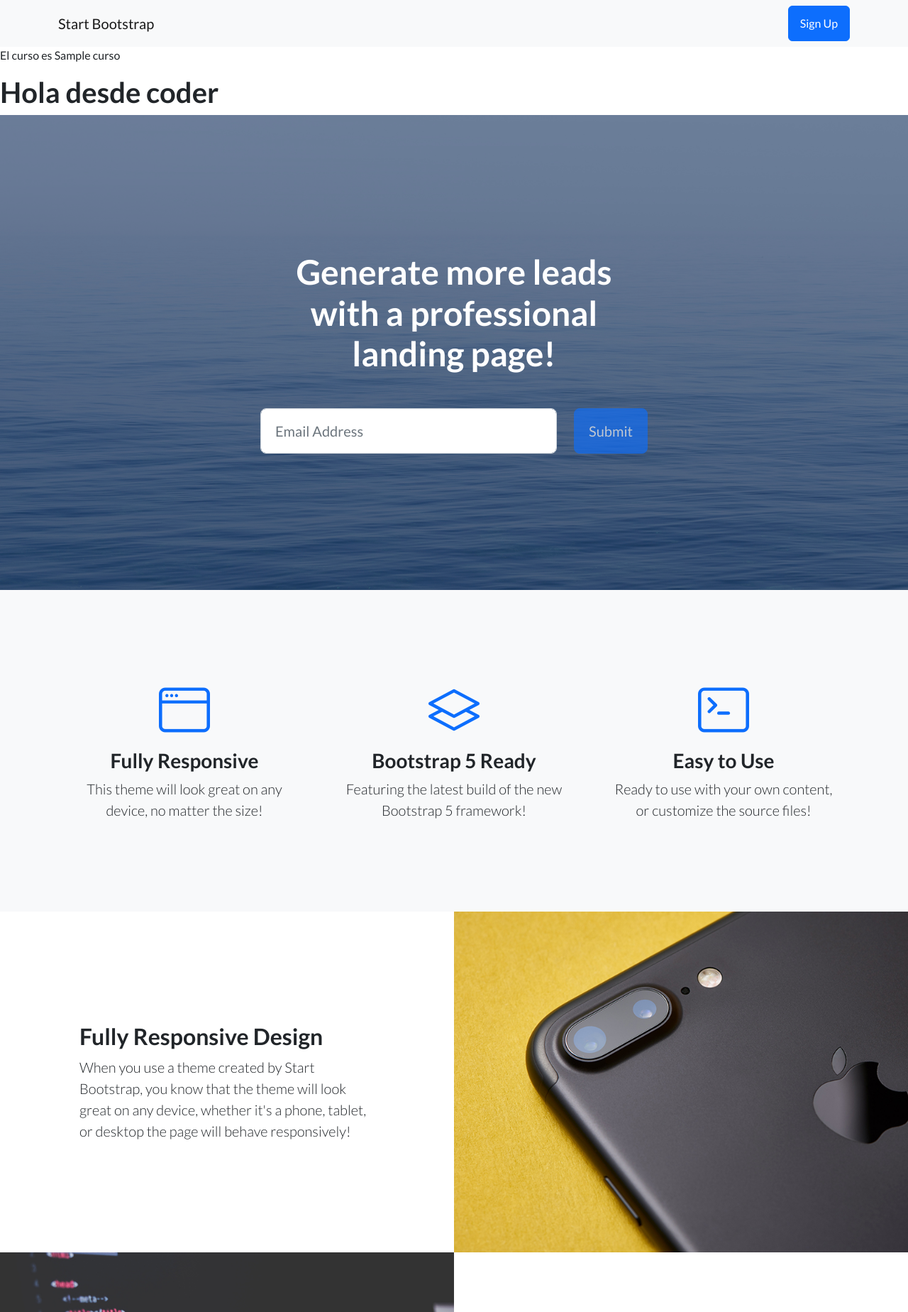
After one commit to Crisforas/PythonCoder47785, a Django app: template templates/base/index.html in a window 1280 px wide. The commit adds this page. Shown: the top 1848 px of the page at 71% size. Run offline with Django 4.2, Linux system fonts and the light colour scheme; the template is opened without the code that fills it: most values are stand-ins (such as "Sample title", 1, 10 or a date in 2020); some libraries are stand-ins or nearby versions.

Commit message:
first commit

```diff
--- a/AppCoder/admin.py
+++ b/AppCoder/admin.py
@@ -1,3 +1,6 @@
 from django.contrib import admin
+from AppCoder.models import Curso, Estudiante
+# Register your models here.
 
-# Register your models here.
+admin.site.register(Curso)
+admin.site.register(Estudiante)
--- a/AppCoder/models.py
+++ b/AppCoder/models.py
@@ -14,6 +14,9 @@ class Estudiante(models.Model):
     apellido = models.CharField(max_length=30)
     email = models.EmailField()
 
+    def __str__(self):
+        return self.nombre
+
 
 class Profesor(models.Model):
     nombre = models.CharField(max_length=30)
--- a/AppCoder/urls.py
+++ b/AppCoder/urls.py
@@ -1,7 +1,8 @@
 from django.urls import path
-from AppCoder.views import crear_curso, show_html
+from AppCoder.views import crear_curso, show_html, mostrar_cursos
 
 urlpatterns = [
     path('agregar_curso/', crear_curso),
     path('show/', show_html),
+    path('cursos/', mostrar_cursos),
 ]
--- a/manage.py
+++ b/manage.py
@@ -6,7 +6,7 @@ import sys
 
 def main():
     """Run administrative tasks."""
-    os.environ.setdefault('DJANGO_SETTINGS_MODULE', 'ProyectoCoder47785.settings')
+    os.environ.setdefault('DJANGO_SETTINGS_MODULE', 'PythonCoder47785.settings')
     try:
         from django.core.management import execute_from_command_line
     except ImportError as exc:
--- /dev/null
+++ b/templates/AppCoder/cursos.html
@@ -0,0 +1,6 @@
+{% extends 'base.html' %}
+
+{% block cambio %}
+    {% for curso in curso %}
+    <h2>{{curso.nombre}}</h2>
+    <p class="lead"
--- a/templates/index.html
+++ b/templates/base.html
@@ -1,6 +1,7 @@
 <!DOCTYPE html>
 <html lang="en">
     <head>
+        {% load static %}
         <meta charset="utf-8" />
         <meta name="viewport" content="width=device-width, initial-scale=1, shrink-to-fit=no" />
         <meta name="description" content="" />
@@ -13,16 +14,16 @@
         <!-- Google fonts-->
         <link href="https://fonts.googleapis.com/css?family=Lato:300,400,700,300italic,400italic,700italic" rel="stylesheet" type="text/css" />
         <!-- Core theme CSS (includes Bootstrap)-->
-        <link href="css/styles.css" rel="stylesheet" />
+        <link href="{% static 'css/styles.css' %}" rel="stylesheet" />
     </head>
     <body>
         <!-- Navigation-->
-        <nav class="navbar navbar-light bg-light static-top">
-            <div class="container">
-                <a class="navbar-brand" href="#!">Start Bootstrap</a>
-                <a class="btn btn-primary" href="#signup">Sign Up</a>
-            </div>
-        </nav>
+        {%include 'base/navigation.html' %}
+        <!-- Custom -->
+        {% block cambio %}
+            un valor por defecto
+        {% endblock %}
+
         <!-- Masthead-->
         <header class="masthead">
             <div class="container position-relative">
--- /dev/null
+++ b/templates/base/index.html
@@ -0,0 +1,10 @@
+{% extends 'base.html' %}
+
+{% block cambio %}
+    {% if curso %}
+    <p>El curso es {{curso.nombre}} </p>
+    {% else %}
+    No hay cursos
+    {% endif %}
+    <h1>Hola desde coder</h1>
+{% endblock %}
--- /dev/null
+++ b/templates/base/navigation.html
@@ -0,0 +1,6 @@
+<nav class="navbar navbar-light bg-light static-top">
+            <div class="container">
+                <a class="navbar-brand" href="#!">Start Bootstrap</a>
+                <a class="btn btn-primary" href="#signup">Sign Up</a>
+            </div>
+        </nav>
```
Also changed, not shown: AppCoder/views.py (+11 -4 lines).
